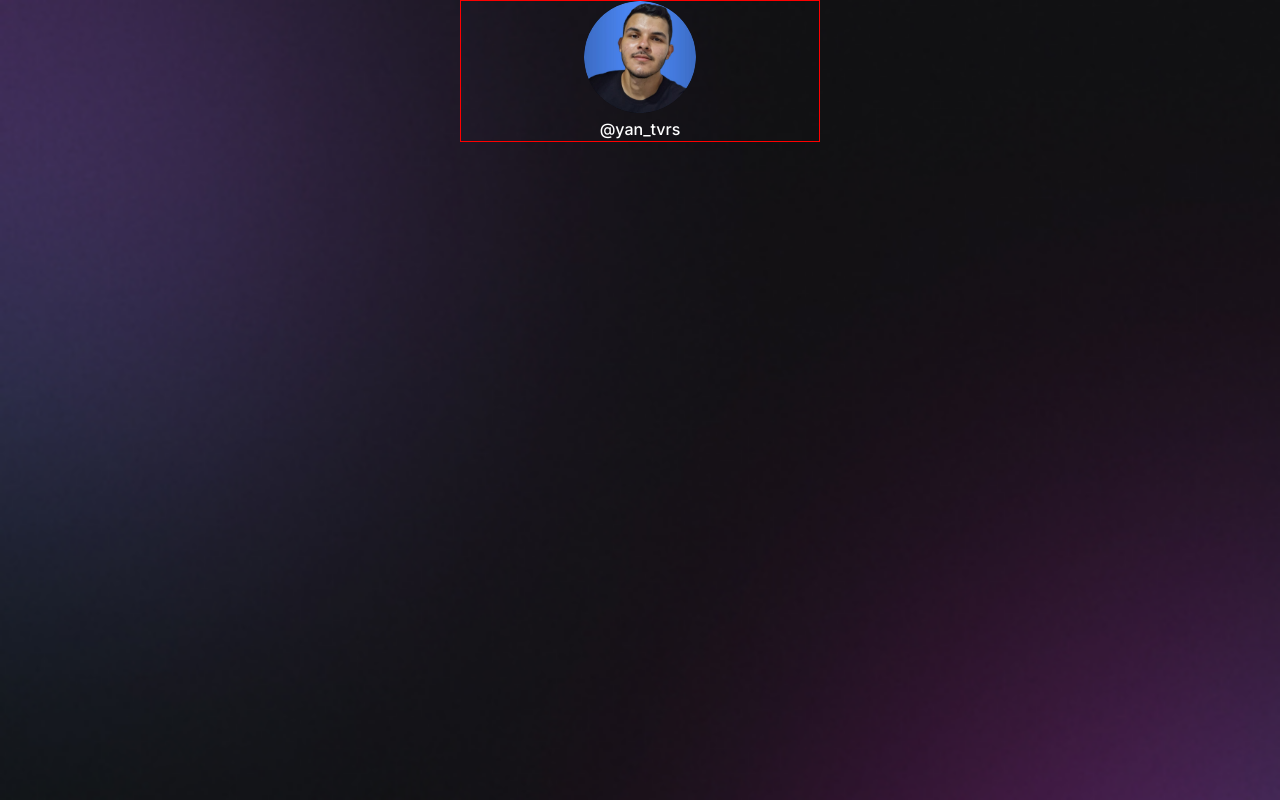
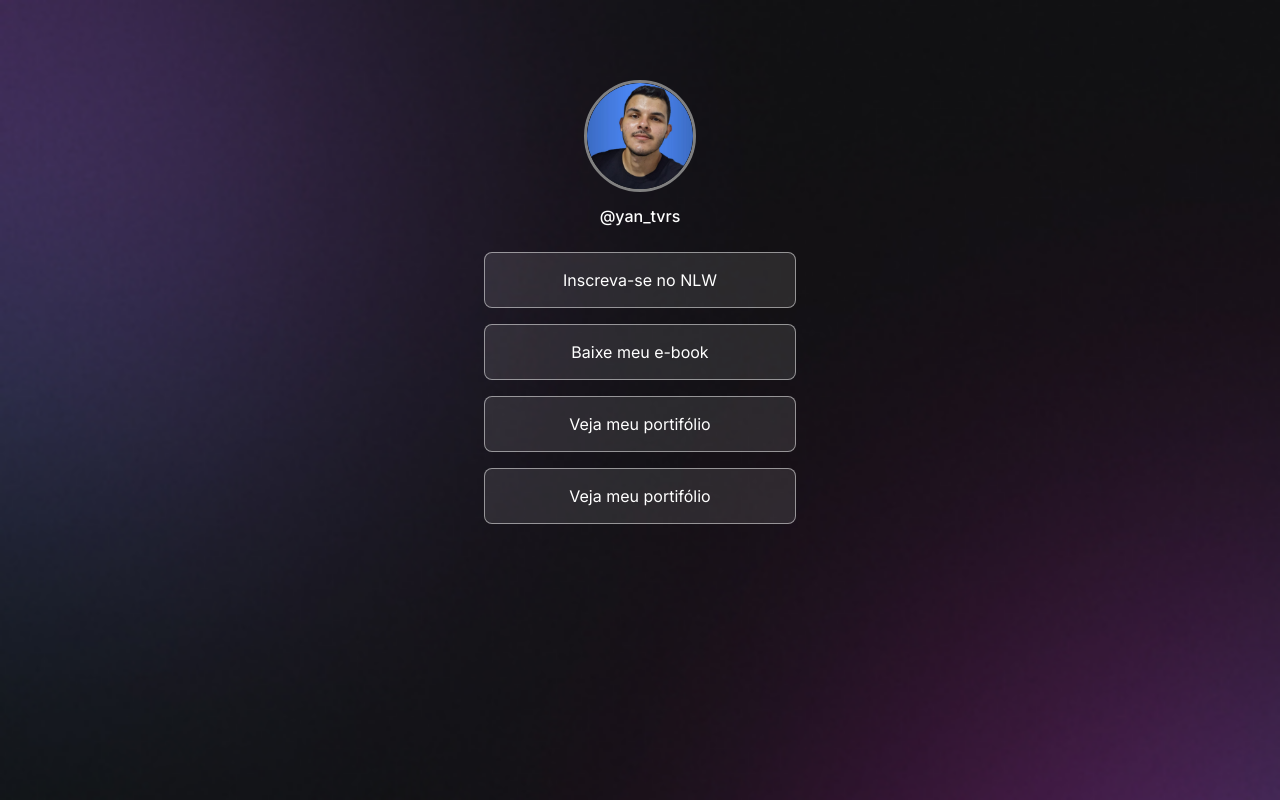
Before and after one commit to yantvrs/DevLinks, a plain HTML site: page index.html in a window 1280 px wide. Drawn offline with Linux system fonts and the light colour scheme.

Commit message:
atualização no css

```diff
--- a/index.html
+++ b/index.html
@@ -17,7 +17,21 @@
                 <img src="./assets/avatar_dark.jfif" alt="Foto de Yan Tavares, usando camisa preta e papel de parede azul.">
                 <p>@yan_tvrs</p>
             </div>
-            <div id="links"></div>
+            <ul id="links">
+                <li>
+                    <a target="_blank" href="">Inscreva-se no NLW</a>
+                </li>
+                <li>
+                    <a target="_blank" href="">Baixe meu e-book</a>
+                </li>
+                <li>
+                    <a target="_blank" href="">Veja meu portifólio</a>
+                </li>
+                <li>
+                    <a target="_blank" href="">Veja meu portifólio</a>
+                </li>
+            </ul>
+
             <div id="social_links"></div>
             <div id="footer"></div>
         </div>
--- a/style.css
+++ b/style.css
@@ -16,20 +16,51 @@ body * {
 
 #container {
     width: 360px;
-    border: 1px solid red;
-    margin: auto;
+
+    margin: 56px auto 0px;
 }
 
 #profile {
     text-align: center;
+    padding: 24px;
 }
 
 #profile img {
     width: 112px;
     border-radius: 100%;
+    border: 3px solid gray;
 }
 
 #profile p {
     font-weight: 500;
     line-height: 24px;
+    margin-top: 8px;
 }
+
+#links {
+    align-items: center;
+}
+
+ul {
+    list-style: none;
+
+   display: flex;
+   flex-direction: column;
+   gap: 16px;
+}
+
+ul li a{
+    text-decoration: none;
+
+    width: 312px;
+    height: 56px;
+
+    display: flex;
+    align-items: center;
+    justify-content: center;
+
+    padding: 16px 24px;
+    background-color: rgba(255,255,255,0.1);
+    border:  1px solid rgba(255,255,255,0.5);
+    border-radius: 8px;
+}
```
